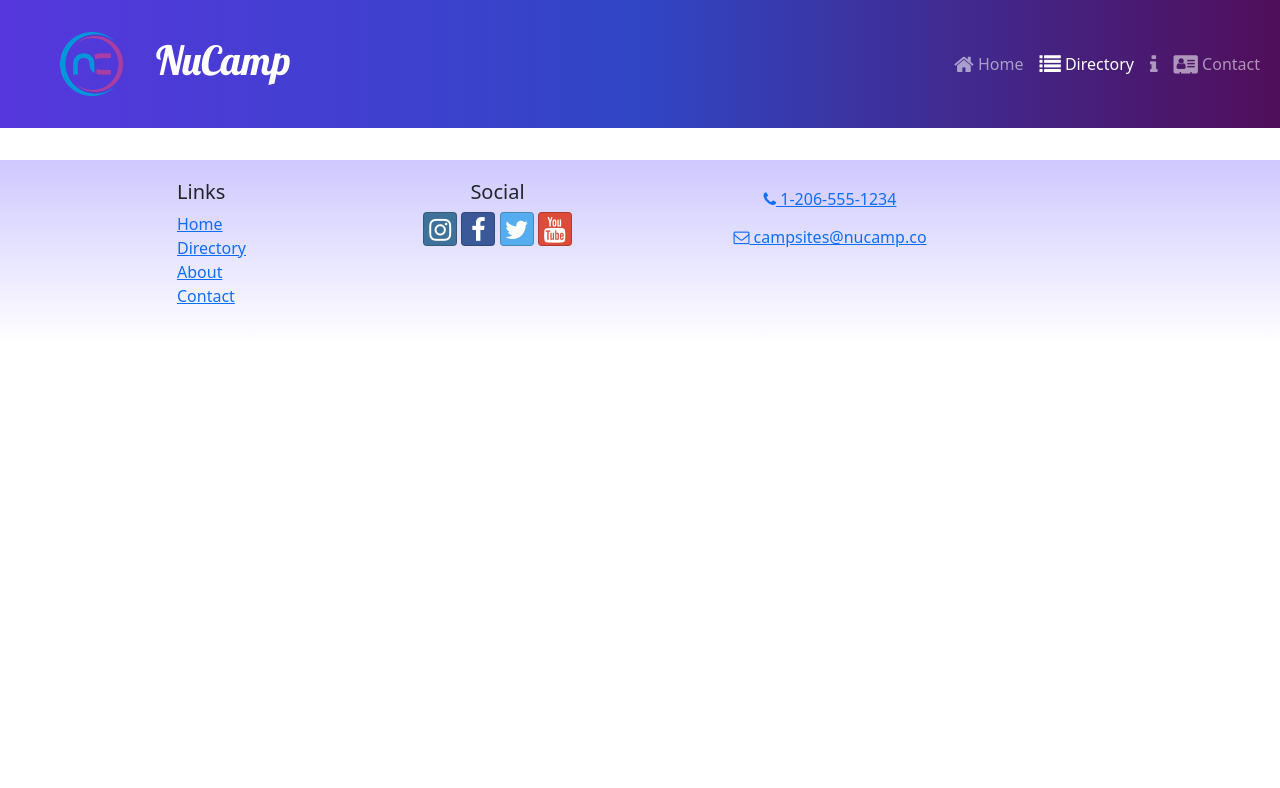
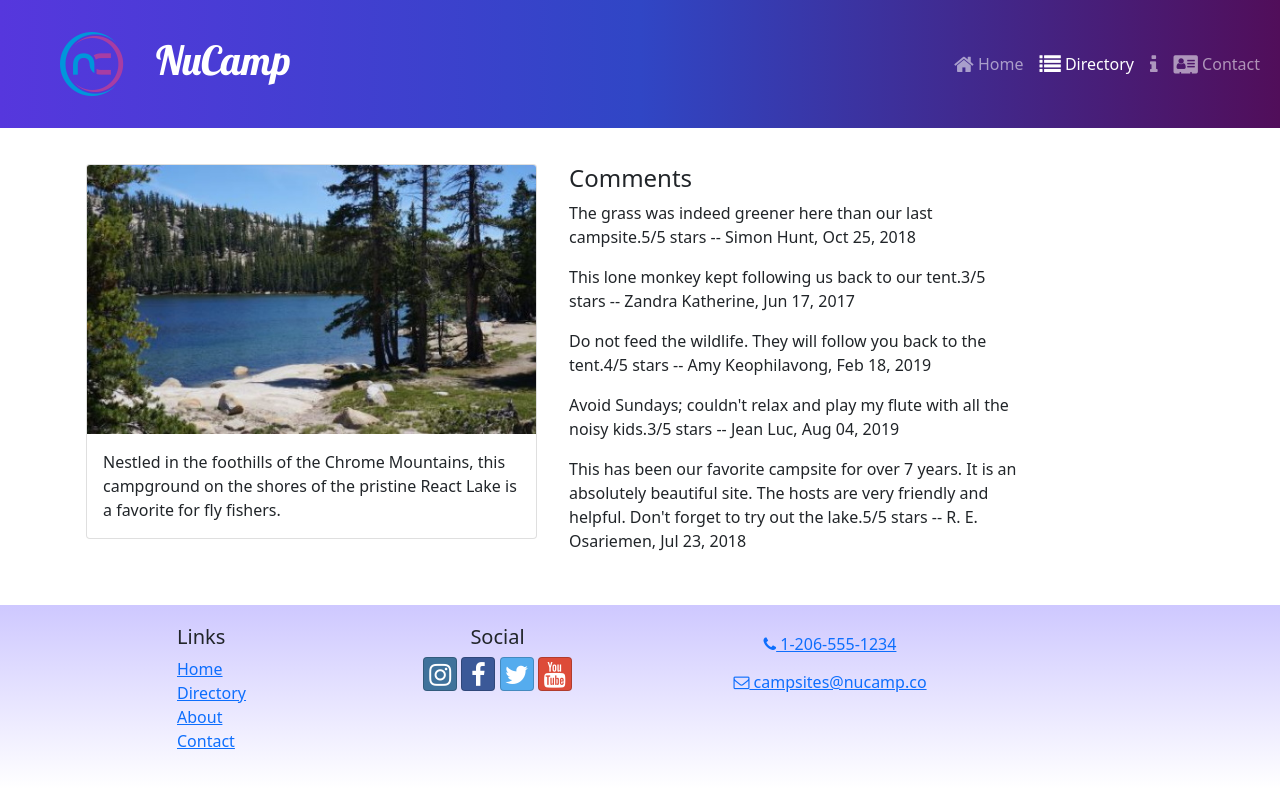
Before and after one commit to AmazianeSana/nucampsite1, a React (Create React App) app: page /directory/0 in a window 1280 px wide. Shown: the top 788 px of the page. Built offline with nearby package versions, Linux system fonts and the light colour scheme.

Commit message:
Comments

```diff
--- a/src/App.js
+++ b/src/App.js
@@ -1,4 +1,5 @@
 import React from 'react';
+import CampsiteDetailPage from './pages/CampsiteDetailPage';
 import { Routes, Route } from 'react-router-dom';
 import HomePage from './pages/HomePage';
 import ContactPage from './pages/ContactPage';
@@ -12,7 +13,10 @@ function App() {
     <div className="App">
       <Header />
       <Routes>
-
+      <Route
+                    path='directory/:campsiteId'
+                    element={<CampsiteDetailPage />}
+                />
         <Route path='/' element= {<HomePage />}/>
         <Route path='contact' element={<ContactPage/>}/>
         <Route path='directory' element={<CampsitesDirectoryPage/>}/>
--- a/src/features/campsites/CampsiteCard.js
+++ b/src/features/campsites/CampsiteCard.js
@@ -1,8 +1,11 @@
 import React from 'react';
+import { Link } from 'react-router-dom';
 import { Card, CardImg, CardImgOverlay, CardTitle } from 'reactstrap';
 const CampsiteCard = ({campsite}) => {
-    const { image, name } = campsite;
+    const { id, image, name } = campsite;
     return (
+
+        <Link to={`${id}`}>
         <Card>
             <CardImg
                 width='100%'
@@ -11,6 +14,7 @@ const CampsiteCard = ({campsite}) => {
             />
             <CardImgOverlay><CardTitle>{name}</CardTitle></CardImgOverlay>
         </Card>
+        </Link>
     );
 
 };
--- a/src/features/campsites/CampsiteDetail.js
+++ b/src/features/campsites/CampsiteDetail.js
@@ -4,7 +4,7 @@ import { Card, CardImg, CardText, CardBody, Col } from 'reactstrap';
 const CampsiteDetail = ({campsite}) => {
     const { image, name, description } = campsite;
     return (
-        <Col md='12' className='m-4'>
+         <Col md='5' className='m-1'>
             <Card>
                 <CardImg top src={image} alt={name} />
                 <CardBody>
--- a/src/features/campsites/CampsitesList.js
+++ b/src/features/campsites/CampsitesList.js
@@ -3,19 +3,19 @@ import React from 'react';
 import { Col, Row } from 'reactstrap';
 import CampsiteCard from "./CampsiteCard";
 import { selectAllCampsites } from './campsitesSlice';
-const CampsitesList = ({ setCampsiteId }) => {
+
+const CampsitesList = () => {
     const campsites = selectAllCampsites();
     return (
-        <Row className='ms-auto'>{campsites.map((campsite) => {
-            return (
-                <Col
-                md='5'
-                className='m-4'
-                key={campsite.id}
-                onClick={() => setCampsiteId(campsite.id)}>
-                    <CampsiteCard campsite={campsite} />
-                </Col>);
-        })} </Row>
+        <Row className='ms-auto'>
+            {campsites.map((campsite) => {
+                return (
+                    <Col md='5' className='m-4' key={campsite.id}>
+                        <CampsiteCard campsite={campsite} />
+                    </Col>
+                );
+            })}
+        </Row>
     );
 };
 export default CampsitesList;
--- a/src/features/campsites/campsitesSlice.js
+++ b/src/features/campsites/campsitesSlice.js
@@ -6,7 +6,7 @@ export const selectAllCampsites = () => {
 };
 
 export const selectCampsiteById = (id) => {
-    return CAMPSITES.find((campsite) => campsite.id === id);
+    return CAMPSITES.find((campsite) => campsite.id === parseInt(id));
 };
 export const selectFeaturedCampsite = () => {
     return CAMPSITES.find((campsite) => campsite.featured);
--- /dev/null
+++ b/src/features/comments/Comment.js
@@ -0,0 +1,13 @@
+import React from 'react';
+import { formatDate } from '../../utils/formatDate';
+
+const Comment = ({comment}) => {
+    const { text: commentText, rating, author, date } = comment;
+     return (
+        <p>{commentText}
+           <be/>
+           {rating}/5 stars -- {author}, {formatDate(date)}
+        </p>
+     )
+};
+export default Comment;
--- /dev/null
+++ b/src/features/comments/CommentsList.js
@@ -0,0 +1,26 @@
+import React from 'react';
+import { Col } from 'reactstrap';
+import Comment from './Comment';
+import { selectCommentsByCampsiteId } from './commentsSlice';
+
+const CommentsList = ({ campsiteId }) => {
+    const comments = selectCommentsByCampsiteId(campsiteId);
+
+    if (comments && comments.length > 0) {
+        return (
+            <Col md='5' className='m-1'>
+                <h4>Comments</h4>
+                {comments.map((comment) => {
+                    return <Comment key={comment.id} comment={comment} />;
+                })}
+            </Col>
+        );
+    }
+    return (
+        <Col md='5' className='m-1'>
+            There are no comments for this campsite yet.
+        </Col>
+    );
+};
+
+export default CommentsList;
--- /dev/null
+++ b/src/features/comments/commentsSlice.js
@@ -0,0 +1,8 @@
+
+import { COMMENTS } from '../../app/shared/COMMENTS';
+
+export const selectCommentsByCampsiteId = (campsiteId) => {
+    return COMMENTS.filter(
+        (comment) => comment.campsiteId === parseInt(campsiteId)
+    );
+};
--- /dev/null
+++ b/src/pages/CampsiteDetailPage.js
@@ -0,0 +1,21 @@
+import React from 'react';
+import { Container, Row } from 'reactstrap';
+import { useParams } from 'react-router-dom';
+import { selectCampsiteById } from '../features/campsites/campsitesSlice';
+import CampsiteDetail from '../features/campsites/CampsiteDetail';
+import CommentsList from '../features/comments/CommentsList';
+
+const CampsiteDetailPage = () => {
+    const { campsiteId } = useParams();
+    const campsite = selectCampsiteById(campsiteId);
+    return (
+        <Container>
+            <Row>
+            <CampsiteDetail campsite={campsite} />
+            <CommentsList campsiteId={campsiteId} />
+            </Row>
+        </Container>
+    )
+};
+
+export default CampsiteDetailPage;
--- a/src/pages/CampsitesDirectoryPage.js
+++ b/src/pages/CampsitesDirectoryPage.js
@@ -1,23 +1,13 @@
 import React from 'react';
-import { useState } from 'react';
-import { Container, Row, Col } from 'reactstrap';
-import CampsiteDetail from '../features/campsites/CampsiteDetail';
+import { Container } from 'reactstrap';
 import CampsitesList from '../features/campsites/CampsitesList';
-import { selectCampsiteById } from '../features/campsites/campsitesSlice';
 
 const CampsitesDirectoryPage = () => {
+    return (
+        <Container>
+            <CampsitesList />
+        </Container>
+    );
+};
 
-    const [campsiteId, setCampsiteId] = useState(0);
-    const selectedCampsite = selectCampsiteById(campsiteId);
- return (
-    <Container>
-
-        <Row>
-            <Col sm='5' md='7'> <CampsitesList setCampsiteId={setCampsiteId}/> </Col>
-            <Col sm='7' md='5'> <CampsiteDetail campsite={selectedCampsite} /> </Col>
-        </Row>
-
-    </Container>
- );
-};
 export default CampsitesDirectoryPage;
--- /dev/null
+++ b/src/utils/formatDate.js
@@ -0,0 +1,7 @@
+export const formatDate = (date) => {
+    return new Intl.DateTimeFormat('en-US', {
+        year: 'numeric',
+        month: 'short',
+        day: '2-digit'
+    }).format(new Date(Date.parse(date)));
+};
```
Also changed, not shown: src/pages/AboutPage.js (added, +76 -0 lines).
